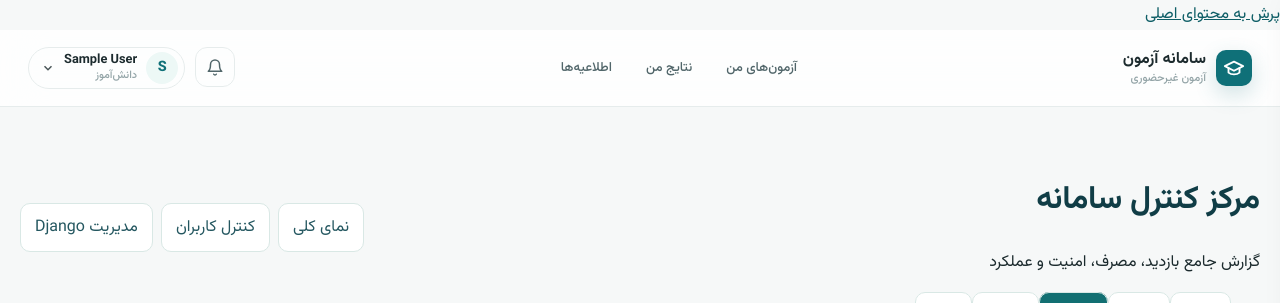
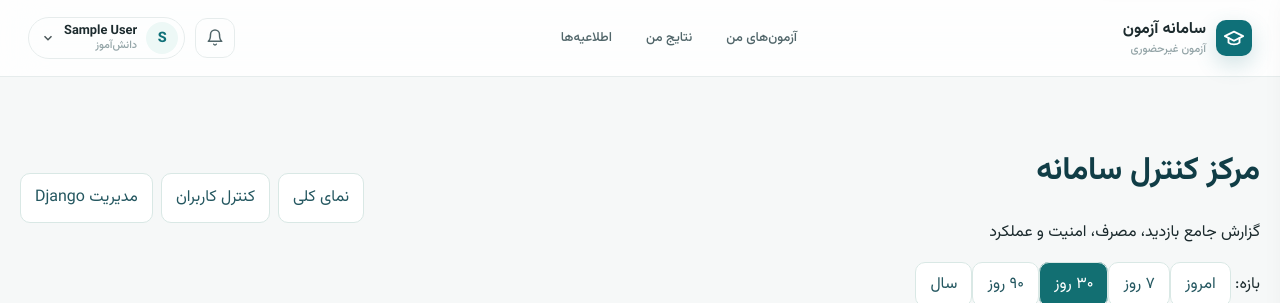
Before and after one commit to ElaheBarghamadi/test, a Django app: page /control-center/ in a window 1280 px wide. Shown: the top 303 px of the page. Run offline with Django 5.2, Linux system fonts and the light colour scheme; the visitor is signed in with stand-in values (Sample User, id 1); data comes from the database, SQL or seed files in the repository; data that the repository does not hold is empty.

Commit message:
Hide accessibility skip link until keyboard focus

```diff
--- a/static/css/spacing.css
+++ b/static/css/spacing.css
@@ -331,3 +331,20 @@
 @media (prefers-reduced-motion:reduce) {
   html{scroll-behavior:auto} *,*::before,*::after{animation-duration:.01ms!important;animation-iteration-count:1!important;transition-duration:.01ms!important}
 }
+
+/* لینک دسترس‌پذیری: در حالت عادی پنهان و فقط با فوکوس کیبورد نمایان است. */
+.skip-to-content {
+  position: fixed;
+  inset-inline-start: 16px;
+  top: -80px;
+  z-index: 10000;
+  padding: 10px 16px;
+  border-radius: 0 0 12px 12px;
+  background: #0f7078;
+  color: #fff;
+  font-weight: 700;
+  text-decoration: none;
+  box-shadow: 0 8px 24px rgba(10,52,64,.22);
+  transition: top .18s ease;
+}
+.skip-to-content:focus { top: 0; }
--- a/templates/base.html
+++ b/templates/base.html
@@ -432,7 +432,7 @@
     {% load static %}
     <link rel="stylesheet" href="{% static 'css/site.css' %}?v=5">
     <link rel="stylesheet" href="{% static 'css/layout.css' %}?v=9">
-    <link rel="stylesheet" href="{% static 'css/spacing.css' %}?v=8">
+    <link rel="stylesheet" href="{% static 'css/spacing.css' %}?v=9">
 </head>
 <body>
 <a class="skip-to-content" href="#mainContent">پرش به محتوای اصلی</a>
```
